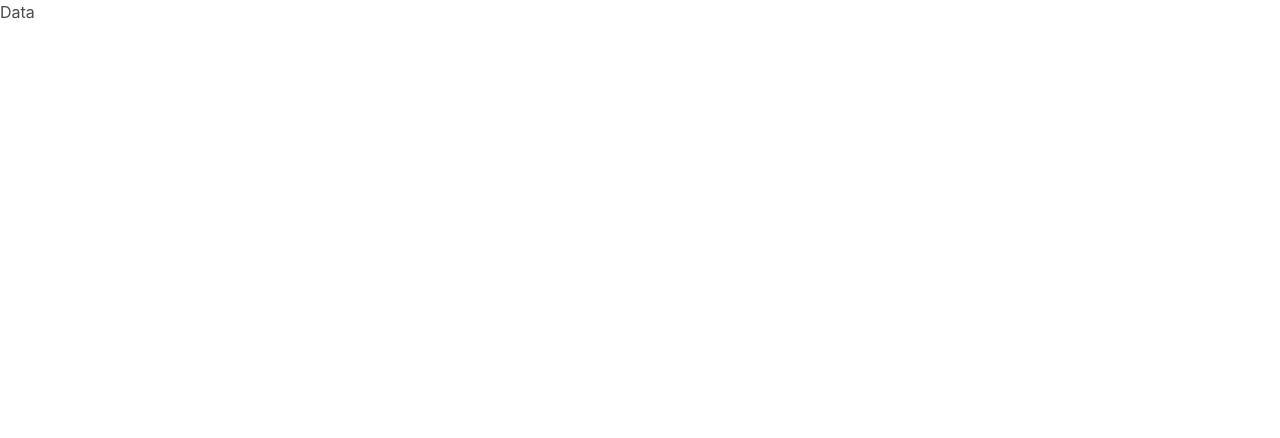
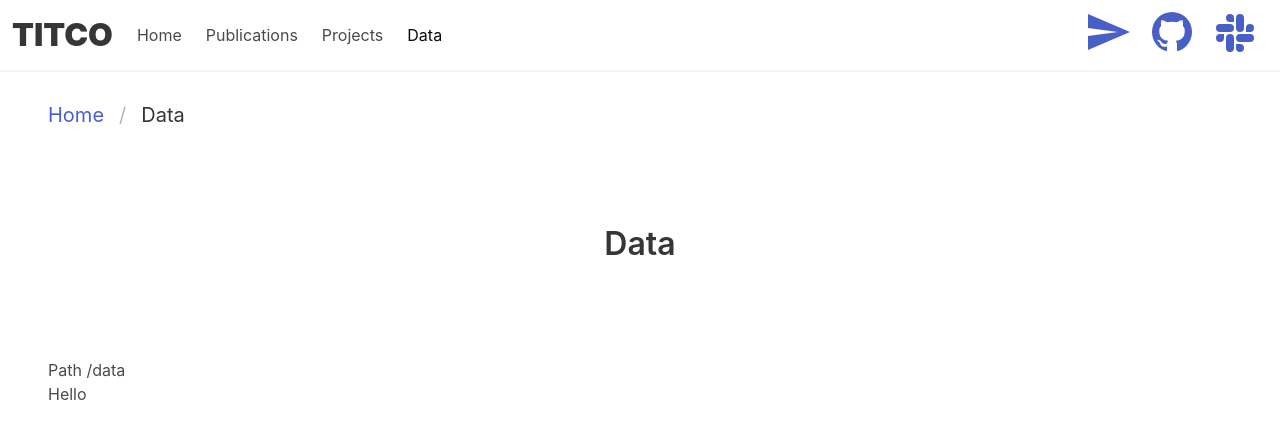
Before and after one commit to martingerdin/titco.org, a Next.js app: page /data in a window 1280 px wide. Shown: the top 438 px of the page. Built offline with nearby package versions, Linux system fonts and the light colour scheme.

Commit message:
Show the active page in navbar

```diff
--- a/components/Layout.tsx
+++ b/components/Layout.tsx
@@ -18,7 +18,7 @@ export default function Layout({children, title = "Title"}: layoutProps) {
 
   return (
     <>
-	<Navbar />
+	<Navbar activePage={pagename}/>
 	<section className="section">
 	    <nav className="breadcrumb is-medium" aria-label="breadcrumbs">
 		<ul>
--- a/components/Navbar.tsx
+++ b/components/Navbar.tsx
@@ -3,7 +3,11 @@ import Link from "next/link";
 import Logo from "./Logo";
 import SocialLinks from "./SocialLinks";
 
-export default function Navbar() {
+interface navbarProps {
+  activePage: string
+}
+
+export default function Navbar({ activePage }: navbarProps) {
   const [isActive, setIsActive] = useState(false);
 
   return (
@@ -36,17 +40,17 @@ export default function Navbar() {
 	    </a>
 	</Link>
 	<Link href="/publications" passHref>
-		    <a className="navbar-item">
+	    <a className={`navbar-item ${activePage === "Publications" ? "is-active" : ""}`}>
 		Publications
 	    </a>
 	</Link>
-		<Link href="/projecs" passHref>
-		    <a className="navbar-item">
+	<Link href="/projects" passHref>
+	    <a className={`navbar-item ${activePage === "Projects" ? "is-active" : ""}`}>
 		Projects
 	    </a>
 	</Link>
 	<Link href="/data" passHref>
-		    <a className="navbar-item">
+	    <a className={`navbar-item ${activePage === "Data" ? "is-active" : ""}`}>
 		Data
 	    </a>
 	</Link>
--- a/pages/data.tsx
+++ b/pages/data.tsx
@@ -1,5 +1,9 @@
+import Layout from "../components/Layout";
+
 export default function DataPage() {
   return (
-    <p>Data</p>
+    <Layout title="Data">
+	<p>Hello</p>
+    </Layout>
   );
 }
--- a/pages/projects.tsx
+++ b/pages/projects.tsx
@@ -1,5 +1,9 @@
+import Layout from "../components/Layout";
+
 export default function ProjectsPage() {
   return (
-    <p>Projects</p>
+    <Layout title="Projects">
+	<p>Hello</p>
+    </Layout>
   );
 }
```
Lines whose indentation alone changed are shown as unchanged.
